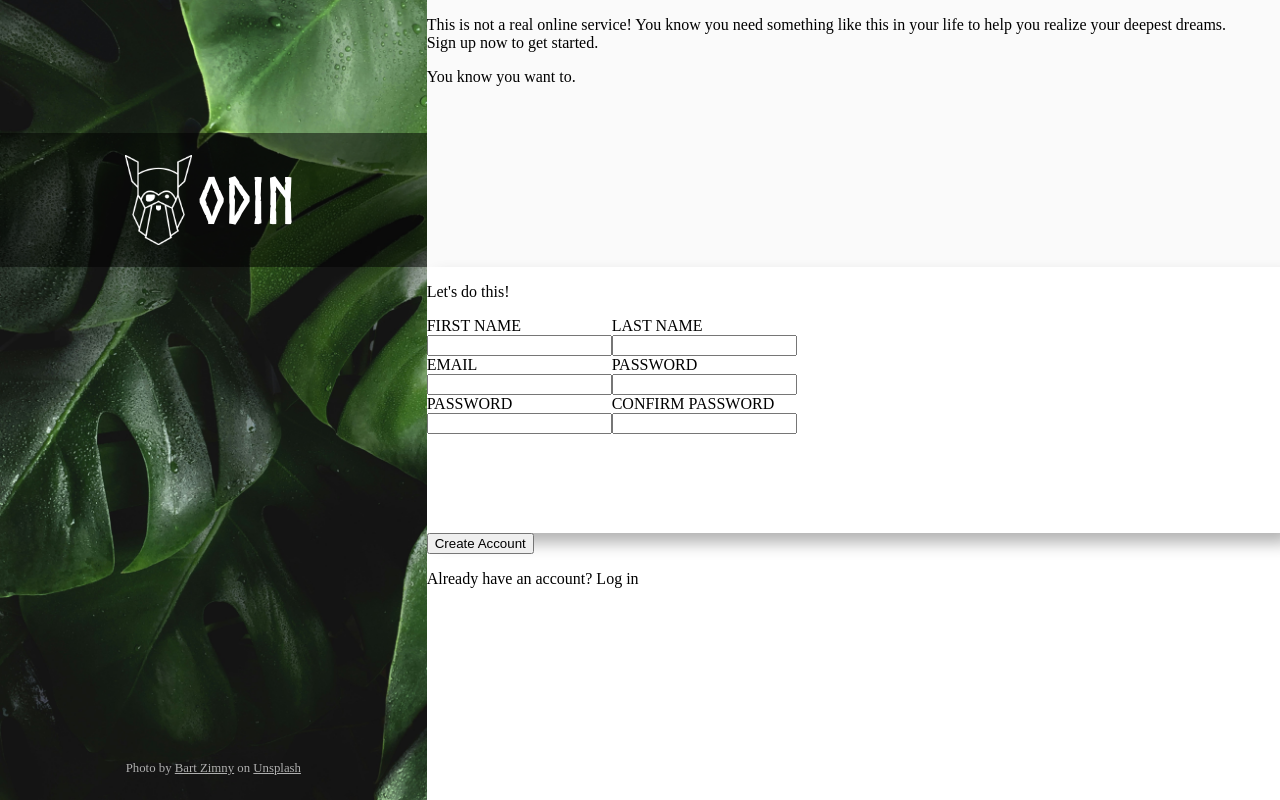
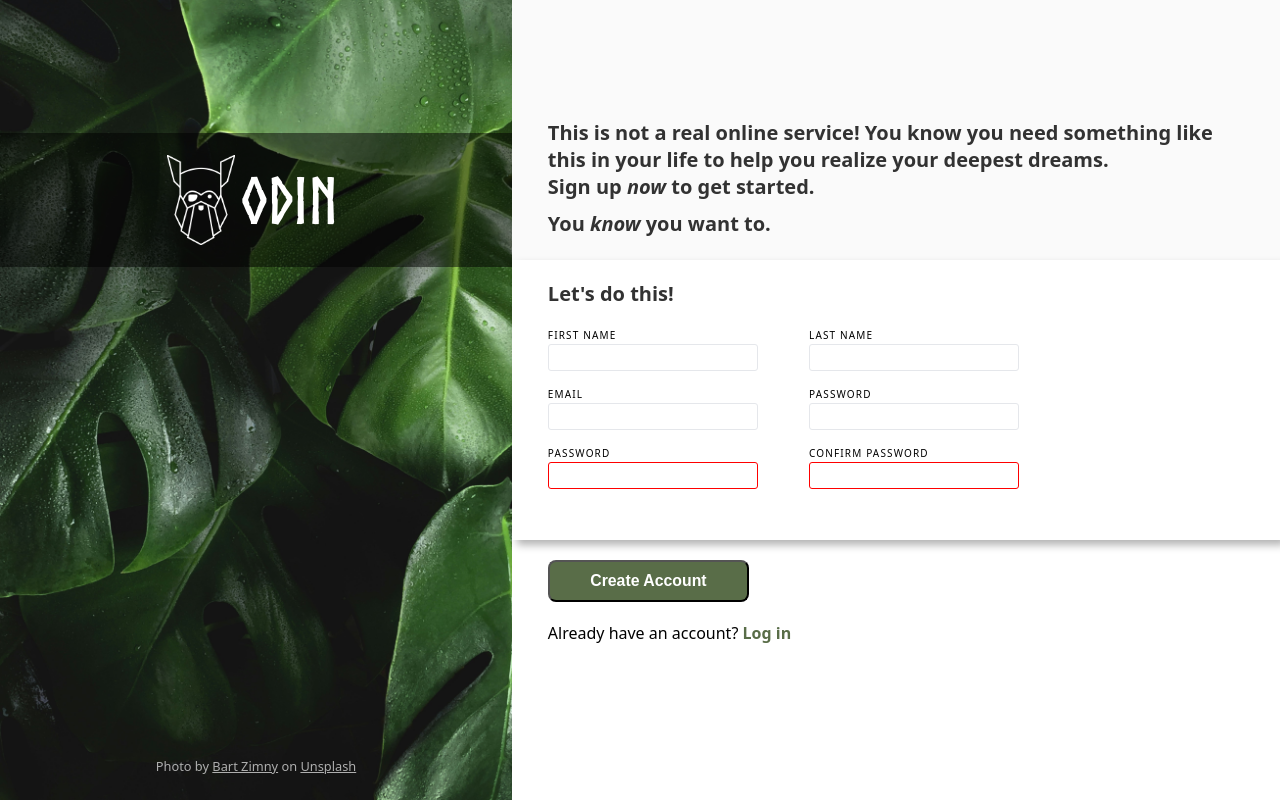
Before and after one commit to daimyo-rb/sign-in-form, a plain HTML site: page index.html in a window 1280 px wide. Drawn offline with Linux system fonts and the light colour scheme.

Commit message:
Style right side (info text, form, submit section)

```diff
--- a/index.html
+++ b/index.html
@@ -23,16 +23,17 @@
       </div>
     </div>
     <div class="right">
-      <div class="right-upper">
-        <p>This is not a real online service! You know you
+      <div class="right-container">
+        <div class="right-upper right-row">
+          <p class="bold-text text-wrap">This is not a real online service! You know you
             need something like this in your life to help you
-          realize your deepest dreams.<br>Sign up now to get started.
+            realize your deepest dreams.<br>Sign up <i>now</i> to get started.
           </p>
-        <p>You know you want to.</p>
+          <p class="bold-text">You <i>know</i> you want to.</p>
         </div>
-      <div class="right-middle">
-        <p>Let's do this!</p>
-        <form class="form">
+        <div class="right-middle right-row">
+          <p class="bold-text">Let's do this!</p>
+          <form class="form" id="form1">
             <div class="form-left">
               <div class="form-elem">
                 <label for="first-name">FIRST NAME</label>
@@ -44,7 +45,7 @@
               </div>
               <div class="form-elem">
                 <label for="password-1">PASSWORD</label>
-              <input type="password" id="password-1" name="password">
+                <input type="password" id="password-1" name="password" minlength="8" required>
               </div>
             </div>
             <div class="form-right">
@@ -58,14 +59,15 @@
               </div>
               <div class="form-elem">
                 <label for="password-2">CONFIRM PASSWORD</label>
-              <input type="password" id="password-2">
+                <input type="password" id="password-2" minlength="8" required>
               </div>
             </div>
           </form>
         </div>
-      <div class="right-lower">
-        <button>Create Account</button>
-        <p>Already have an account? Log in</p>
+        <div class="right-lower right-row">
+          <button class="submit-btn" type="submit" form="form1">Create Account</button>
+          <p>Already have an account? <a class="a-login" href="" target="_blank">Log in</a></p>
+        </div>
       </div>
     </div>
   </div>
--- a/styles.css
+++ b/styles.css
@@ -9,20 +9,30 @@
 :root {
     --right-bgrnd-clr: rgb(250,250,250);
     --atribution-clr: rgba(240,240,240,0.7);
+    --wrap-limit: 60ch;
+    --large-text-size: clamp(12px, 2.5vh, 50px);
+    --label-text-size: 10px;
+    --padding-left-right-col: 2.8vw;
 }
 * {
     box-sizing: border-box;
 }
-body {
+body, p {
     margin: 0;
     padding: 0;
+}
+body {
     height: 100vh;
+    font-family: system-ui, sans-serif;
 }
-input {
-    display: block;
+.bold-text {
+    font-size: var(--large-text-size);
+    font-weight: 700;
+    color: rgb(50,50,50);
 }
-span a {
-    color: var(--atribution-clr);
+.text-wrap {
+    width: var(--wrap-limit);
+    word-wrap: break-word;
 }
 .container {
     display: flex;
@@ -31,7 +41,7 @@ span a {
 .left {
     background-image: url("images/leaves.jpg");
     background-size: cover;
-    flex: 1;
+    flex: 2;
     display: flex;
     flex-direction: column;
 }
@@ -41,6 +51,7 @@ span a {
     flex-direction: column;
     justify-content: flex-end;
 }
+
 .logo-container {
     background-color: rgba(0,0,0,0.5);
     height: 50%;
@@ -74,39 +85,95 @@ span a {
     color: var(--atribution-clr);
     font-size: 1vw;
 }
+span a {
+    color: var(--atribution-clr);
+}
 .right {
-    /* background-color: yellow; */
-    /* border: 1px solid blue; */
-    flex: 2;
+    flex: 3;
+}
+.right-container {
+    width: 100%;
+    height: 100%;
     display: flex;
     flex-direction: column;
 }
+.right-row {
+    padding-left: var(--padding-left-right-col);
+    padding-top: 20px;
+}
 .right-upper {
-    /* background-color: purple; */
-    /* background-color: rgb(250,250,250); */
     background-color: var(--right-bgrnd-clr);
     flex: 1;
+    display: flex;
+    flex-direction: column;
+    justify-content: flex-end;
+}
+p + p {
+    margin-top: 10px;
+    margin-bottom: calc(10px + 1vw);
 }
 .right-middle {
     /* background-color: yellow; */
     background-color: white;
-    box-shadow: 10px 10px 15px rgba(0,0,0,0.3);
+    box-shadow: 5px 5px 8px rgba(0,0,0,0.3);
     flex: 1;
+    padding-bottom: 20px;
+}
+.right-middle .bold-text {
+    margin-bottom: 15px;
+}
+label {
+    font-size: var(--label-text-size);
+    letter-spacing: 0.2ch;
+}
+input {
+    display: block;
+    border: 1px solid #e5e7eb;
+    width: calc(50px + 20vh);
+    height: calc(15px + 1.5vh);
+    border-radius: 3px;
+}
+input[type="password"]:invalid {
+    border: 1px solid red;
+}
+input:focus {
+    border: 1px solid rgb(71, 157, 255);
+    box-shadow: 2px 2px 8px rgba(0,0,0,0.15);
 }
 .form {
     display: flex;
     justify-content: left;
+    gap: 4vw;
 }
 .form-left {
     display: flex;
     flex-direction: column;
+    gap: 10px;
 }
 .form-right {
     display: flex;
     flex-direction: column;
+    gap: 10px;
 }
 .right-lower {
     /* background-color: cyan; */
     background-color: (--right-bgrnd-clr);
     flex: 1;
 }
+.submit-btn {
+    background-color: #596D48;
+    color: white;
+    width: calc(150px + 4vw);
+    padding: 10px 30px;
+    font-size: calc(12px + 0.3vw);
+    font-weight: bold;
+    border-radius: 8px;
+}
+button + p {
+    margin-top: 20px;
+}
+.a-login {
+    text-decoration: none;
+    color: #596D48;
+    font-weight: bold;
+}
```
Lines whose indentation alone changed are shown as unchanged.
